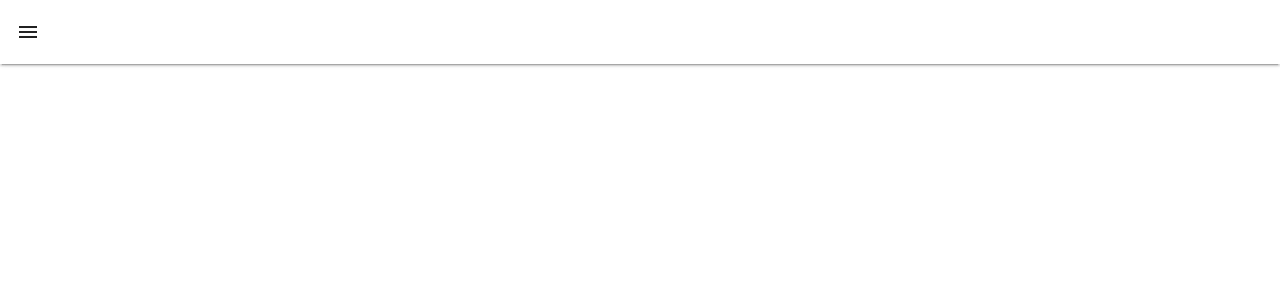
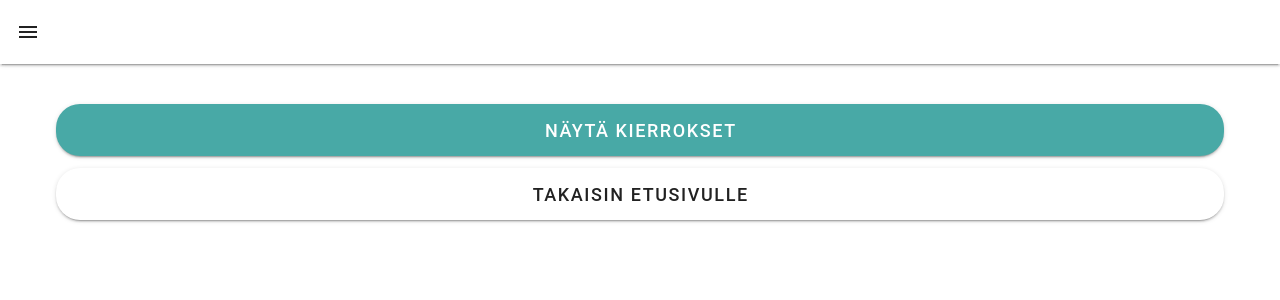
Before and after one commit to santerinogelainen/bonus, a Nuxt app: page /finished in a window 1280 px wide. Shown: the top 300 px of the page. Built offline with nearby package versions, Linux system fonts and the light colour scheme.

Commit message:
Tulokset

```diff
--- a/logic/utils.ts
+++ b/logic/utils.ts
@@ -20,3 +20,7 @@ export const getRange = (min: number, max: number) => {
 export const getSum = <T>(array: Array<T>, property: keyof T) => {
   return array.reduce<number>((total, item) => total + (item[property] as number | undefined ?? 0), 0);
 }
+
+export const sortBy = <T>(array: Array<T>, property: keyof T) => {
+  return array.sort((a, b) => (a[property] as number || 0) - (b[property] as number || 0));
+}
--- a/nuxt.config.ts
+++ b/nuxt.config.ts
@@ -5,7 +5,7 @@ export default defineNuxtConfig({
   app: {
     head: {
       charset: 'utf-8',
-      viewport: 'width=device-width, initial-scale=1'
+      viewport: 'width=device-width, initial-scale=1.0, maximum-scale=1.0, user-scalable=0'
     }
   },
   build: {
--- a/pages/finished.vue
+++ b/pages/finished.vue
@@ -1,7 +1,47 @@
 <template>
-
+  <v-container>
+    <v-list>
+      <v-list-item
+        v-for="player, i in results"
+        :title="player.name"
+        :subtitle="`${player.points} pistettä`"
+      >
+        <template #prepend>
+          <v-icon large color="#ccad00" v-if="i === 0">mdi-trophy</v-icon>
+          <v-icon large color="#969696" v-if="i === 1">mdi-trophy-outline</v-icon>
+          <v-icon large color="#b54a14" v-if="i === 2">mdi-trophy-outline</v-icon>
+          <v-icon large v-if="i >= 3">mdi-numeric-{{ i }}</v-icon>
+        </template>
+      </v-list-item>
+    </v-list>
+    <div class="mt-2">
+      <v-btn
+        :rounded="true"
+        size="x-large"
+        color="secondary"
+        block
+        to="/results"
+        >Näytä kierrokset</v-btn
+      >
+      <v-btn
+        size="x-large"
+        block
+        to="/"
+        class="mt-3"
+        :rounded="true"
+        >Takaisin etusivulle</v-btn
+      >
+    </div>
+  </v-container>
 </template>
 
 <script setup lang="ts">
-definePageMeta({title: `Tulokset`});
+import game from "~/logic/game";
+import { sortBy } from "~/logic/utils";
+
+const results = computed(() =>
+  sortBy(Object.values(game.value.players), "points").reverse()
+);
+
+definePageMeta({ title: `Tulokset` });
 </script>
```
